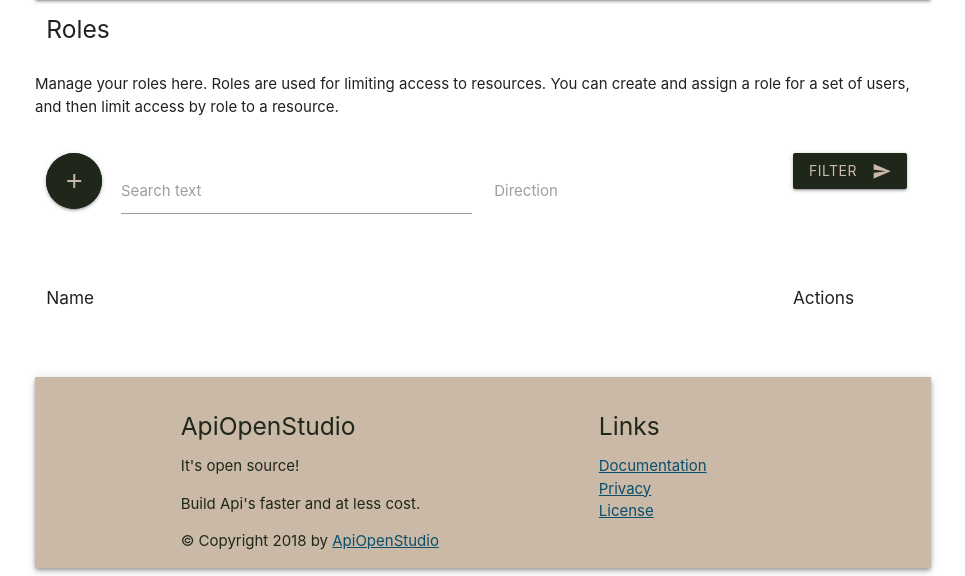
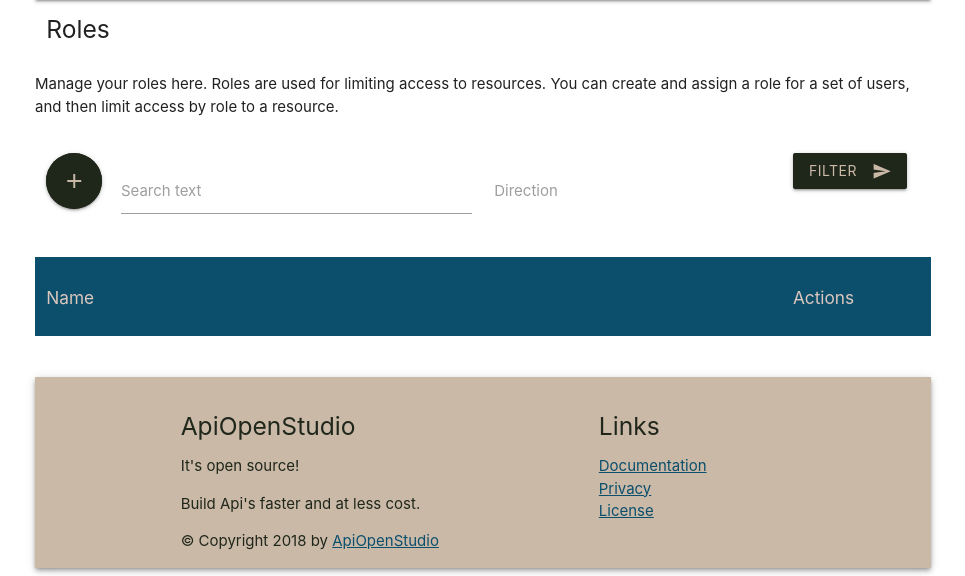
Before and after one commit to naala89/api_open_studio_admin, a PHP site: template includes/templates/roles.twig in a window 1280 px wide. Shown: the part 64-640 px from the top of the page, without its empty margins (157-1122 px from the left). Run offline with PHP 8.4, Linux system fonts and the light colour scheme; the template is opened without the code that fills it, so the values that code supplies are empty; style sheets or scripts are compiled from the project's sources; some libraries are stand-ins or nearby versions.

Commit message:
Fixed display heading block for the roles page.

```diff
--- a/includes/templates/roles.twig
+++ b/includes/templates/roles.twig
@@ -34,7 +34,7 @@
         </form>
     </div>
 
-    <div class="row table-heading">
+    <div class="row table-header">
         <h6 class="col col-height s10 valign-wrapper">Name</h6>
         <h6 class="col col-height s2 valign-wrapper">Actions</h6>
     </div>
```
